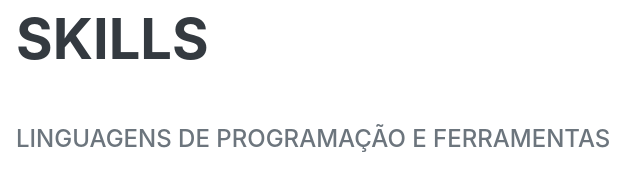
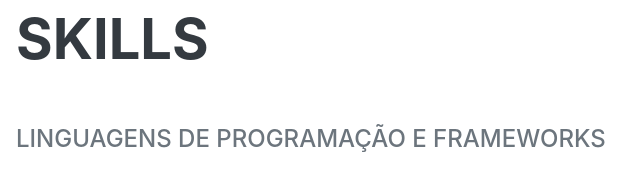
Before and after one commit to pedrobagolin/meu-portifolio, a plain HTML site: page index.html in a window 1280 px wide. Shown: the part 3000-3170 px from the top of the page, 304-944 px from the left. Drawn offline with nearby package versions, Linux system fonts and the light colour scheme; a web font is replaced by a local one.

Commit message:
Mudei a palavra ferramentas para framework

```diff
--- a/index.html
+++ b/index.html
@@ -113,7 +113,7 @@
             <section class="resume-section" id="skills">
                 <div class="resume-section-content">
                     <h2 class="mb-5">Skills</h2>
-                    <div class="subheading mb-3">Linguagens de programação e ferramentas</div>
+                    <div class="subheading mb-3">Linguagens de programação e frameworks</div>
                     <ul class="list-inline dev-icons">
                         <li class="list-inline-item"><i class="fab fa-html5"></i></li>
                         <li class="list-inline-item"><i class="fab fa-css3-alt"></i></li>
```
